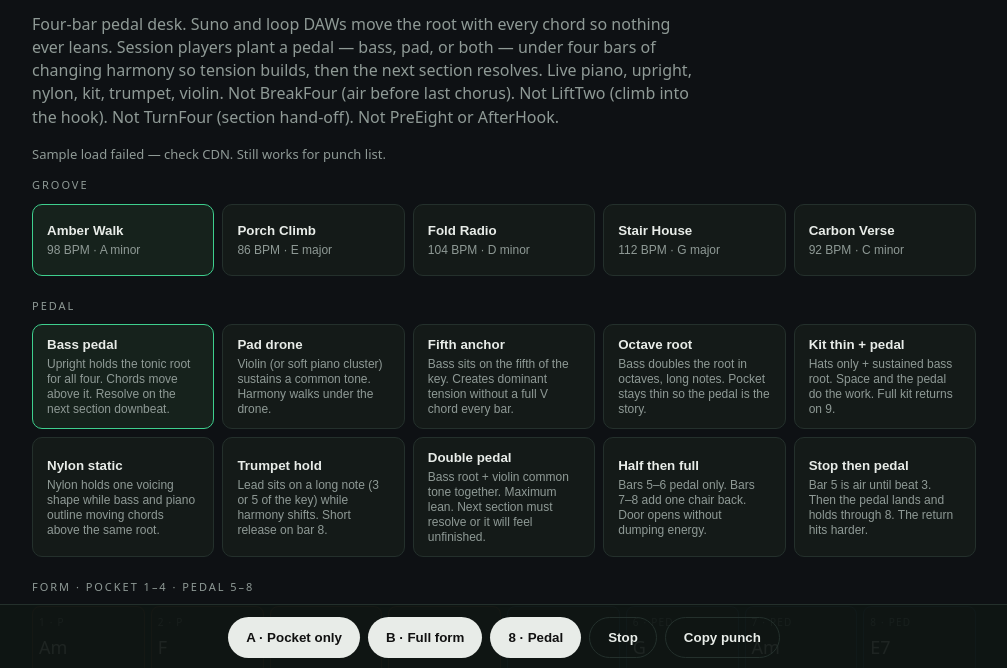
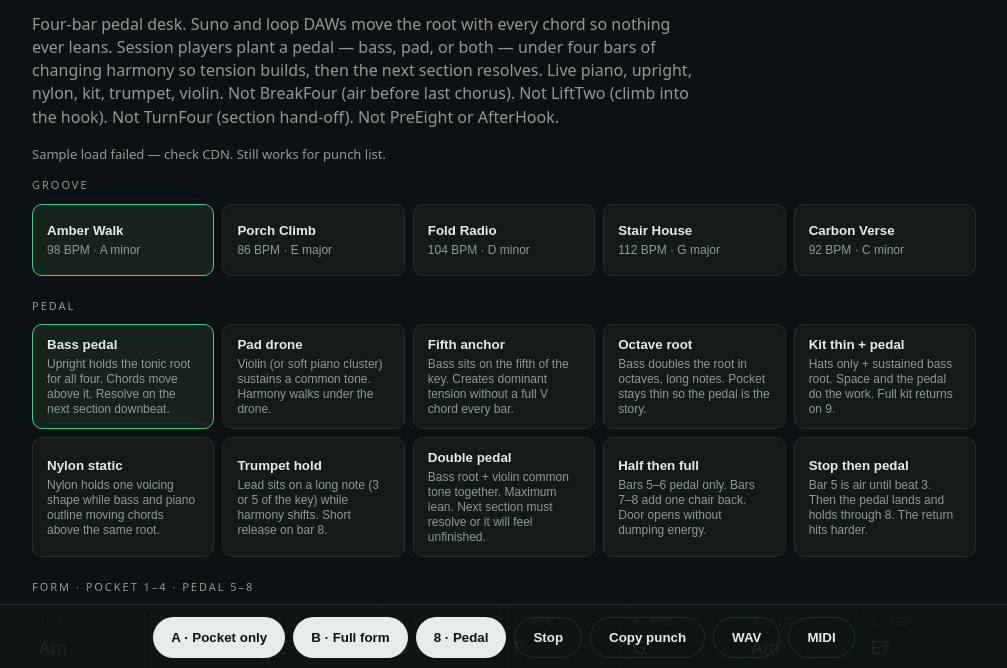
Before and after one commit to workinwithai-create/PedalFour, a website: page index.html in a window 1280 px wide. Shown: the part 130-798 px from the top of the page, without its empty margins (136-1143 px from the left). Drawn offline with Linux system fonts and the light colour scheme; no server answers.

Commit message:
Add WAV and MIDI export buttons to dock

```diff
--- a/index.html
+++ b/index.html
@@ -28,6 +28,8 @@
   <button id="play8">8 · Pedal</button>
   <button class="ghost" id="stop">Stop</button>
   <button class="ghost" id="copy">Copy punch</button>
+  <button class="ghost" id="wav">WAV</button>
+  <button class="ghost" id="midi">MIDI</button>
 </div>
 <script type="module" src="./app.js"></script>
 </body>
```
